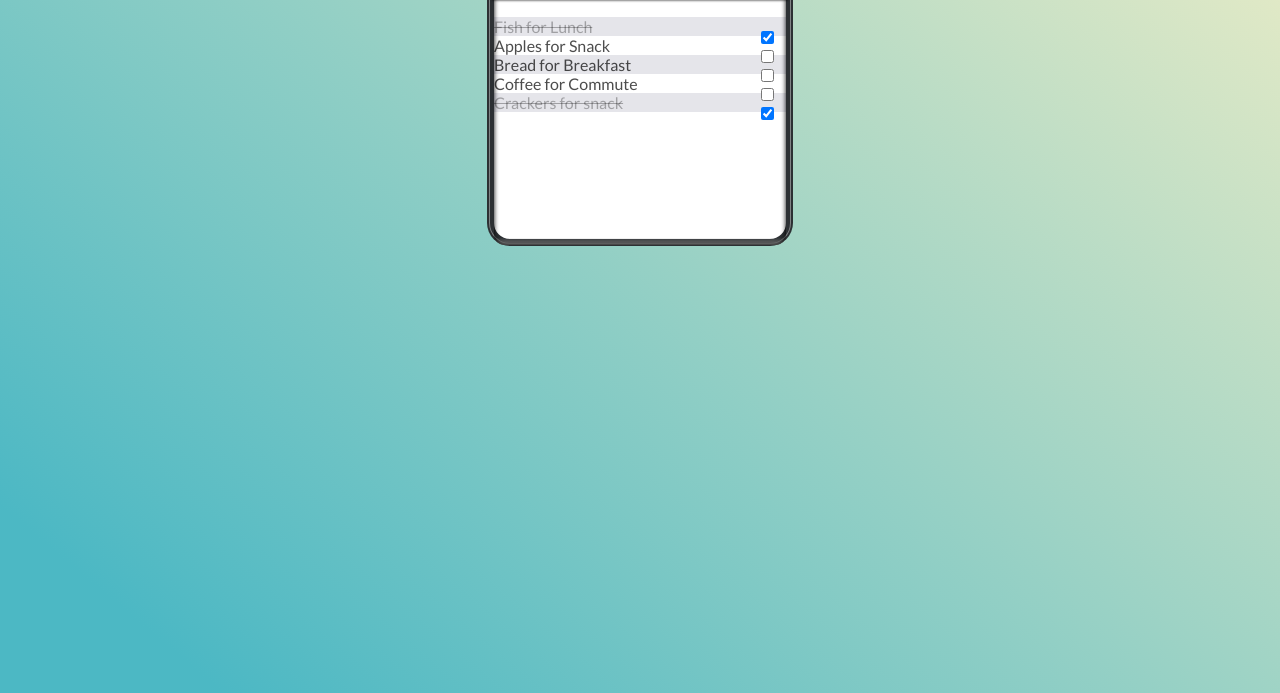
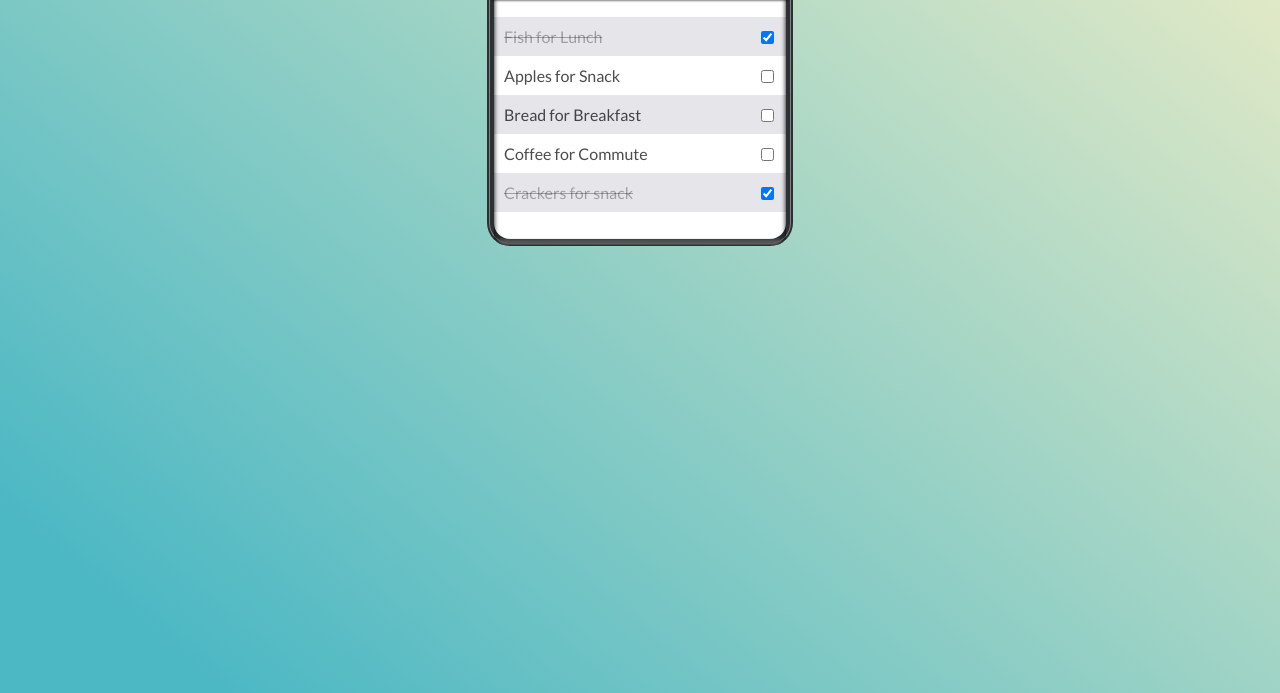
Before and after one commit to yonayen/ShoppingList, a plain HTML site: page index.html in a window 1280 px wide. Shown: the part 107-800 px from the top of the page. Drawn offline with Linux system fonts and the light colour scheme.

Commit message:
add 'label' styling to list

```diff
--- a/css/style.css
+++ b/css/style.css
@@ -96,3 +96,11 @@ input[type="checkbox"]:checked + label{
 	float: left;
 	width: 100%;
 }
+
+label{
+  padding: 10px;
+	cursor: pointer;
+	float: left;
+	width: 95%;
+	transition: all .3s ease;
+}
```
